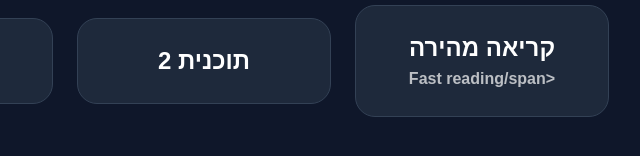
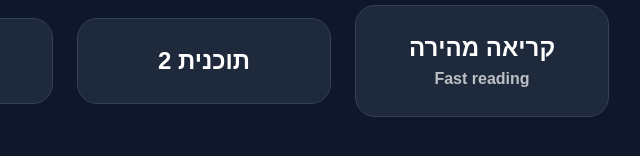
Before and after one commit to aliklipetz-alt/reading-trainer, a plain HTML site: page yeshiva-gedola.html in a window 1280 px wide. Shown: the part 218-374 px from the top of the page, 436-1076 px from the left. Drawn offline with Linux system fonts and the light colour scheme.

Commit message:
Update yeshiva-gedola.html

```diff
--- a/yeshiva-gedola.html
+++ b/yeshiva-gedola.html
@@ -16,7 +16,7 @@
 
     <a href="programs/trainer_3.html" class="program-button">
   קריאה מהירה
-  <span>Fast reading/span>
+  <span>Fast reading</span>
 </a>
 
     <a href="programs/trainer_4.html" class="program-button">
```
